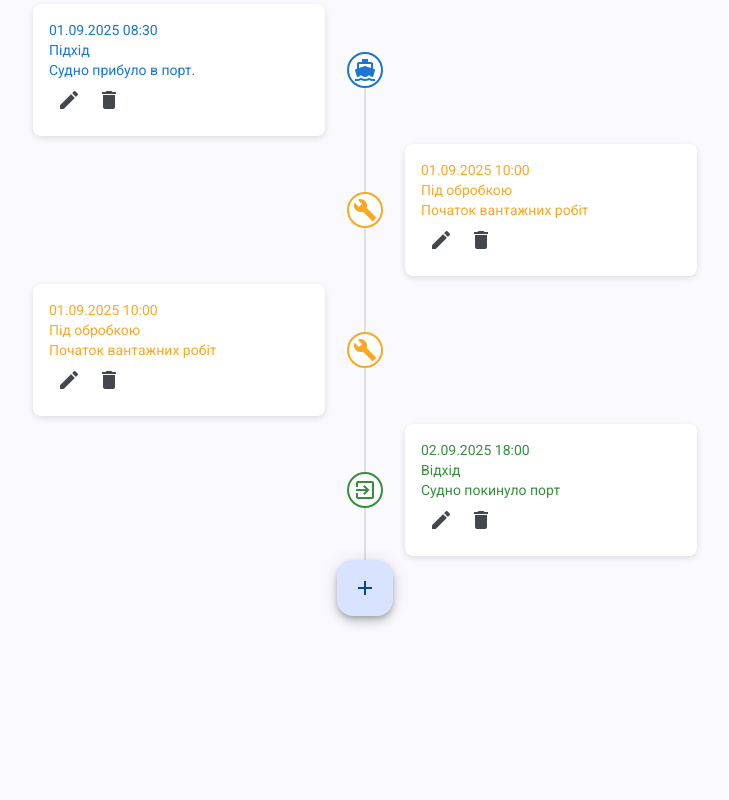
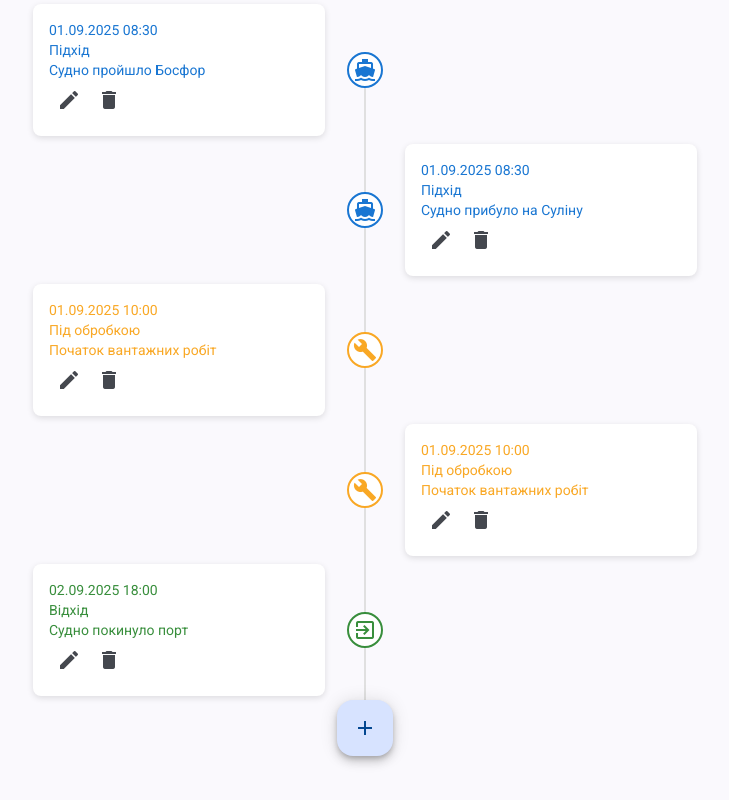
Before and after one commit to vdoichev/my-timeline, an Angular app: page / in a window 1280 px wide. Shown: the whole page, without its empty margins (275-1004 px from the left). Built offline with nearby package versions, Linux system fonts and the light colour scheme.

Commit message:
Fix recommendations layout

```diff
--- a/src/app/app.ts
+++ b/src/app/app.ts
@@ -67,14 +67,14 @@ export class App {
     {
       id: '1',
       actualDateTime: new Date('2025-09-01T08:30'),
-      description: 'Судно прибуло в порт.',
+      description: 'Судно пройшло Босфор',
       status: 'arrival'
     },
     {
       id: '2',
-      actualDateTime: new Date('2025-09-01T10:00'),
-      description: 'Початок вантажних робіт',
-      status: 'handling'
+      actualDateTime: new Date('2025-09-01T08:30'),
+      description: 'Судно прибуло на Суліну',
+      status: 'arrival'
     },
     {
       id: '3',
@@ -84,6 +84,12 @@ export class App {
     },
     {
       id: '4',
+      actualDateTime: new Date('2025-09-01T10:00'),
+      description: 'Початок вантажних робіт',
+      status: 'handling'
+    },
+    {
+      id: '5',
       actualDateTime: new Date('2025-09-02T18:00'),
       description: 'Судно покинуло порт',
       status: 'departure'
```
